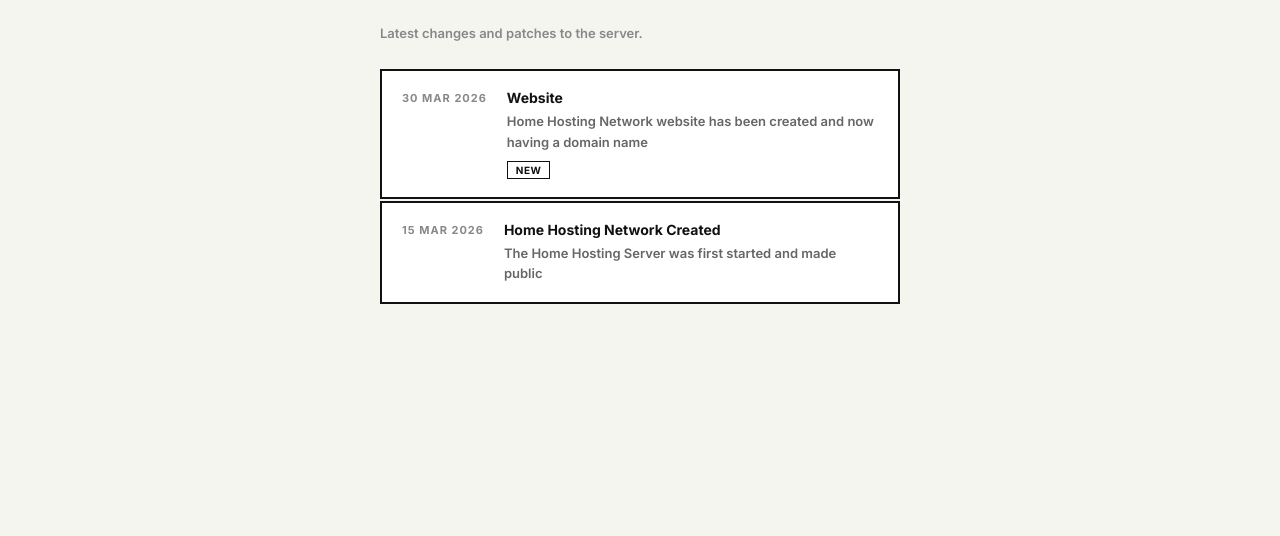
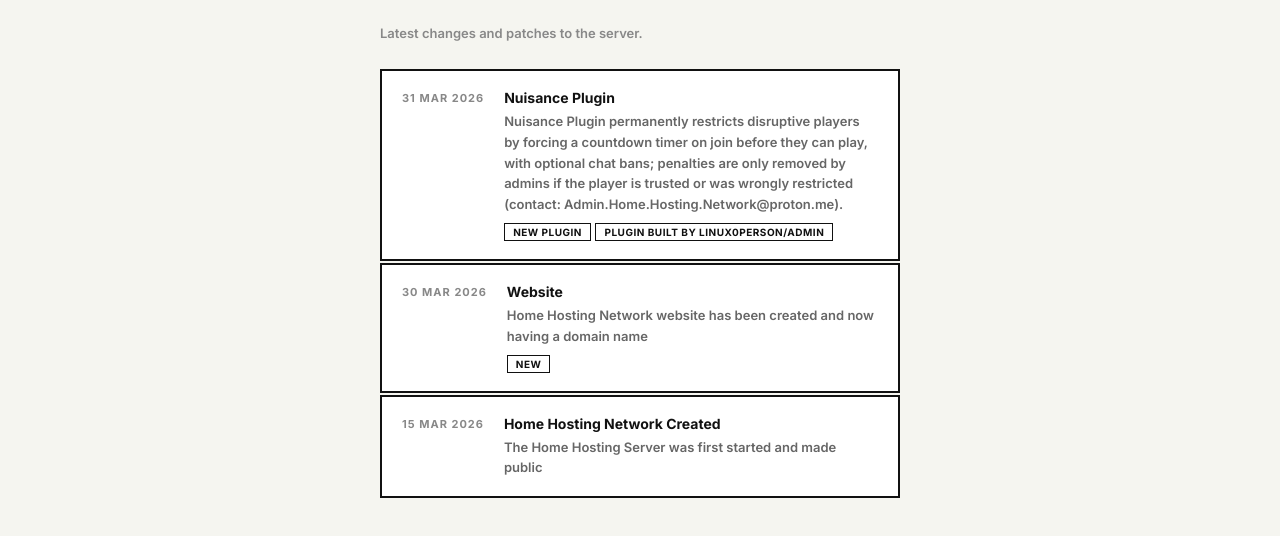
Before and after one commit to Linux-Person/WEBSITE, a plain HTML site: page updates.html in a window 1280 px wide. Shown: the part 150-686 px from the top of the page. Drawn offline with Linux system fonts and the light colour scheme.

Commit message:
Add files via upload

```diff
--- a/updates.html
+++ b/updates.html
@@ -34,6 +34,17 @@
 
     <!-- ADD NEW UPDATES AT THE TOP -->
 
+
+    <div class="update-item">
+      <div class="update-date">31 Mar 2026</div>
+      <div class="update-body">
+        <div class="update-title">Nuisance Plugin</div>
+        <div class="update-desc">Nuisance Plugin permanently restricts disruptive players by forcing a countdown timer on join before they can play, with optional chat bans; penalties are only removed by admins if the player is trusted or was wrongly restricted (contact: Admin.Home.Hosting.Network@proton.me).</div>
+        <span class="update-badge">New Plugin</span>
+        <span class="update-badge">Plugin Built By Linux0Person/Admin</span>
+      </div>
+    </div>
+
     <div class="update-item">
       <div class="update-date">30 Mar 2026</div>
       <div class="update-body">
```
Also changed, not shown: index.html (+1 -1 lines).
